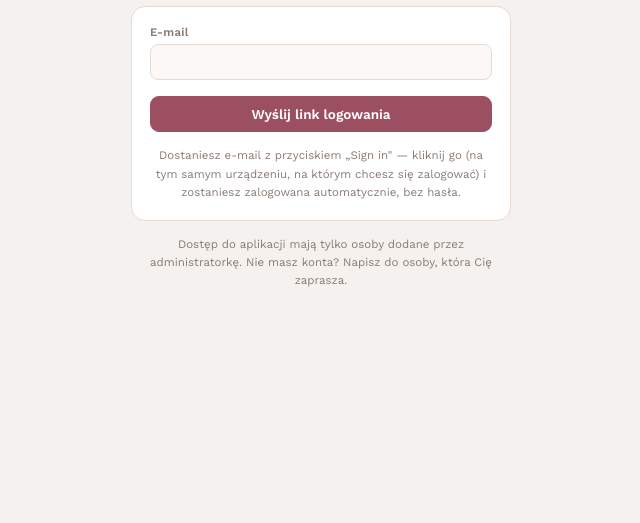
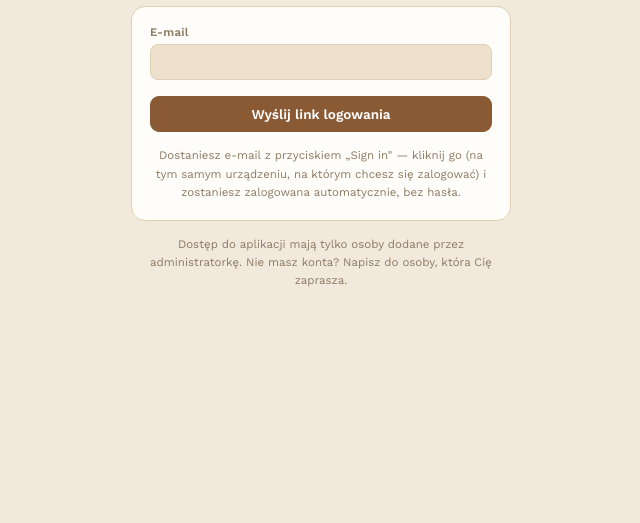
Before and after one commit to woszczyk23-source/mapownik-web, a plain HTML site: page index.html in a window 1280 px wide. Shown: the part 277-800 px from the top of the page, without its empty margins (319-959 px from the left). Drawn offline with nearby package versions, Linux system fonts and the light colour scheme.

Commit message:
Add files via upload

```diff
--- a/index.html
+++ b/index.html
@@ -7,7 +7,7 @@
 <link rel="icon" href="icon-192.png">
 <link rel="apple-touch-icon" href="apple-touch-icon.png">
 <link rel="manifest" href="manifest.json">
-<meta name="theme-color" content="#9C4F61">
+<meta name="theme-color" content="#8A5A34">
 <meta name="mobile-web-app-capable" content="yes">
 <meta name="apple-mobile-web-app-capable" content="yes">
 <meta name="apple-mobile-web-app-status-bar-style" content="black-translucent">
@@ -16,18 +16,18 @@
 <link href="https://fonts.googleapis.com/css2?family=Fraunces:wght@500;600;700&family=Work+Sans:wght@400;500;600;700&display=swap" rel="stylesheet">
 <style>
 :root{
-  --bg:#F5F1EE; --surface:#FFFFFF; --surface-2:#FBF8F6;
-  --ink:#2A2320; --muted:#8A7B73;
-  --accent:#9C4F61; --accent-ink:#FFFFFF; --accent-soft:#F0DCE1;
-  --line:#E5DAD3; --good:#5C7A5E; --warn:#B8793A; --danger:#B14A4A;
+  --bg:#F2E9DD; --surface:#FFFDF9; --surface-2:#EDE0CC;
+  --ink:#3B2A1C; --muted:#8C7A63;
+  --accent:#8A5A34; --accent-ink:#FFFFFF; --accent-soft:#E6D3B4;
+  --line:#DFCFB3; --good:#5C7A5E; --warn:#B8793A; --danger:#B14A4A;
   color-scheme: light;
 }
 @media (prefers-color-scheme: dark){
   :root:not([data-theme="light"]){
-    --bg:#1B1613; --surface:#241E1A; --surface-2:#2B2420;
-    --ink:#F0E8E2; --muted:#A79890;
-    --accent:#E08FA0; --accent-ink:#241A1D; --accent-soft:#3B2A30;
-    --line:#3A322C; --good:#8CB58E; --warn:#D99E5F; --danger:#E08787;
+    --bg:#1C1712; --surface:#262019; --surface-2:#2E2619;
+    --ink:#F0E5D4; --muted:#B3A287;
+    --accent:#C99257; --accent-ink:#231708; --accent-soft:#3E3020;
+    --line:#3B3122; --good:#8CB58E; --warn:#D99E5F; --danger:#E08787;
     color-scheme: dark;
   }
 }
```
Also changed, not shown: apple-touch-icon.png, favicon-32.png, icon-192.png, icon-512.png, manifest.json.
